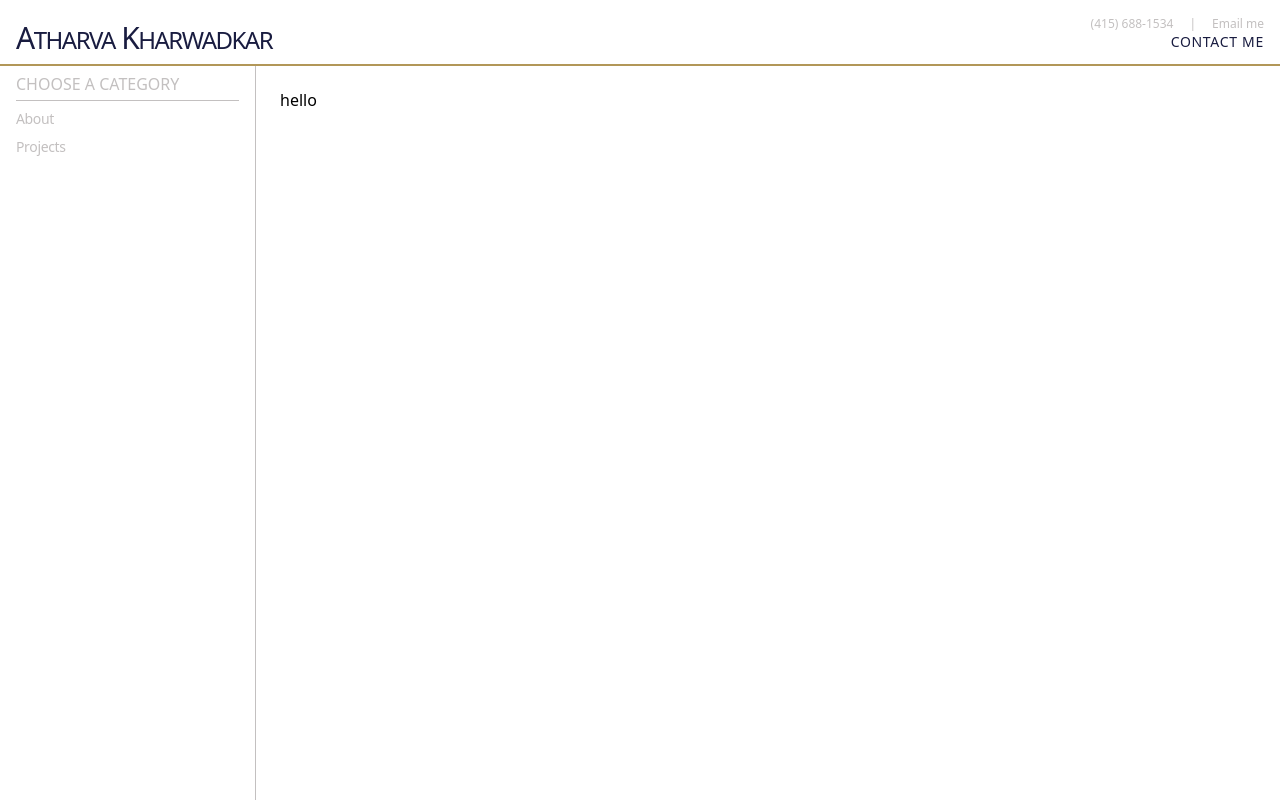
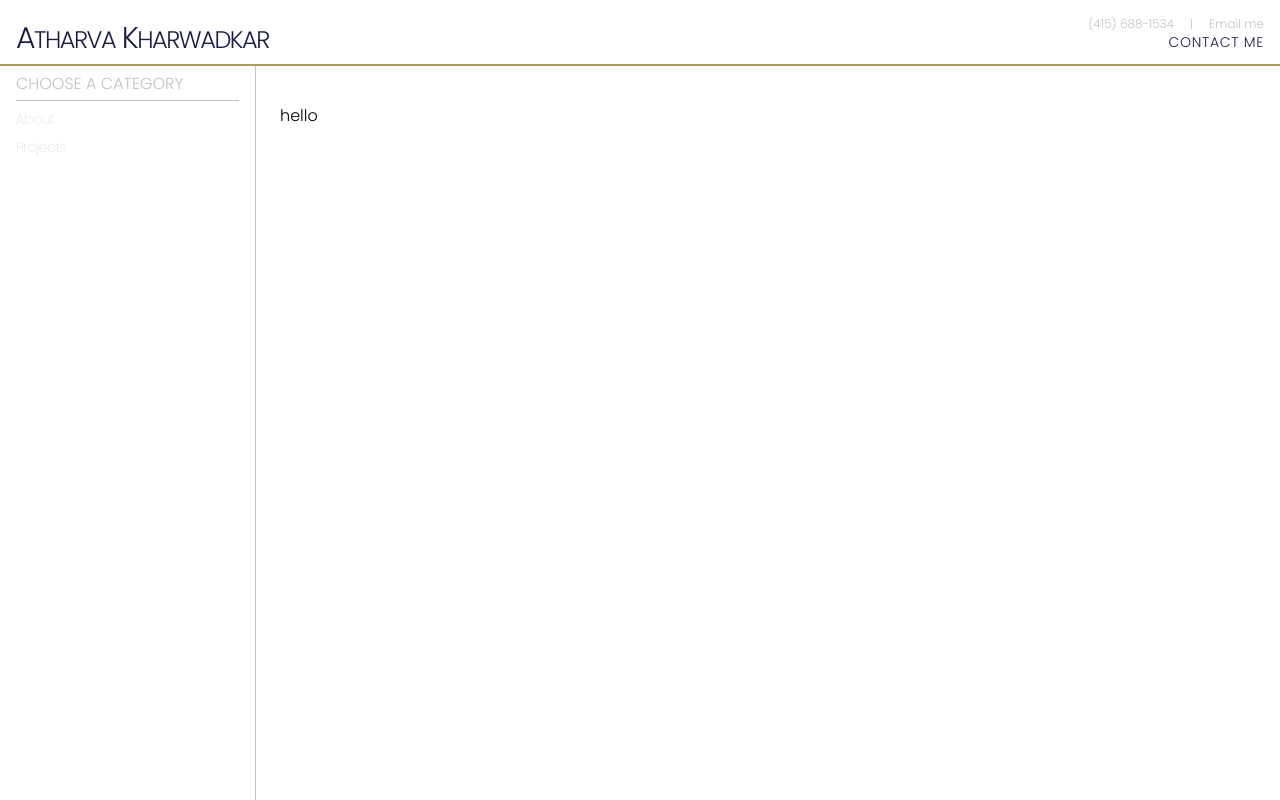
Before and after one commit to jasonpeng7/akportfolio, a Next.js app: page / in a window 1280 px wide. Built offline with nearby package versions, Linux system fonts and the light colour scheme.

Commit message:
fixed padding

```diff
--- a/src/app/layout.tsx
+++ b/src/app/layout.tsx
@@ -1,7 +1,14 @@
 import type { Metadata } from "next";
+import { Poppins } from "next/font/google";
 import "./globals.css";
-import Navbar from "@/components/navbar";
-import Sidenav from "@/components/sidenav";
+import Navbar from "@/components/Navbar";
+import Sidenav from "@/components/Sidenav";
+
+const poppins = Poppins({
+  subsets: ["latin"],
+  weight: ["100", "300", "600", "700"], // thin, light, semibold, bold
+  variable: "--font-poppins",
+});
 
 export const metadata: Metadata = {
   title: "Atharva Kharwadkar",
@@ -15,10 +22,10 @@ export default function RootLayout({
 }>) {
   return (
     <html lang="en">
-      <body className="">
+      <body className={poppins.className}>
         <Navbar />
         <Sidenav />
-        <main className="pt-16 md:ml-64 transition-all duration-300 ease-in-out">
+        <main className="pt-20 md:ml-64 transition-all duration-300 ease-in-out">
           <div className="p-2 sm:p-4 lg:p-6">{children}</div>
         </main>
       </body>
```
